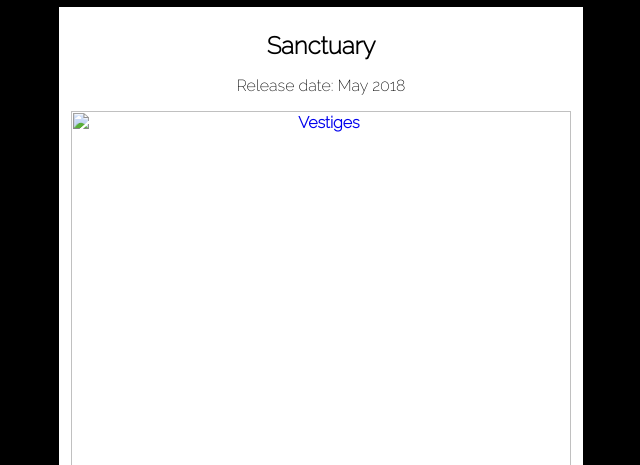
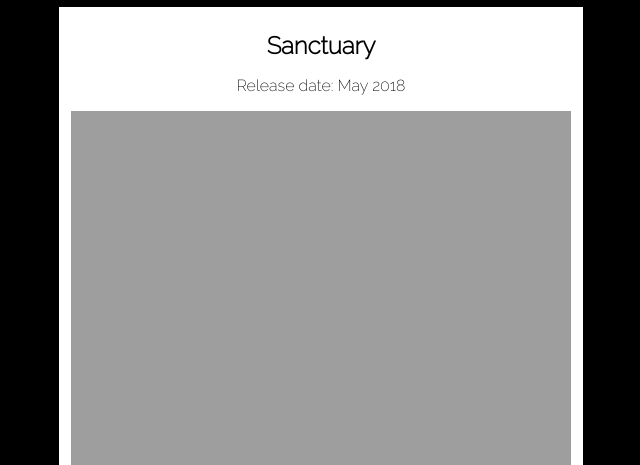
Before and after one commit to VincentMsi/profile, a plain HTML site: page index.html in a window 1280 px wide. Shown: the part 3590-4055 px from the top of the page, without its empty margins (331-971 px from the left). Drawn offline with Linux system fonts and the light colour scheme; the site is published under a folder, as on GitHub Pages, so addresses that start at the root find nothing.

Commit message:
made some fixes

```diff
--- a/index.html
+++ b/index.html
@@ -80,7 +80,7 @@
           <p>Release date: May 2018</p>
       <!-- </div> -->
       <!-- <div class="card-white"> -->
-      <a href="https://open.spotify.com/album/76Ykwil2XYKP16Cq8qqKb6?si=h0T2-MLdSAy4zHh-Yrny0g"target="_blank"><img src="/pictures/Healing-cover-.jpg" class="img-hs" alt="Vestiges"></a>
+      <a href="https://open.spotify.com/album/76Ykwil2XYKP16Cq8qqKb6?si=h0T2-MLdSAy4zHh-Yrny0g"target="_blank"><img src="pictures/Healing-cover-.jpg" class="img-hs" alt="Vestiges"></a>
       <!-- </div> -->
       <!-- <div class="card-white">  <h2>About</h2> -->
         <p> Sanctuary is an explorative piece guided by both extraordinary and ordinary experiences
```
